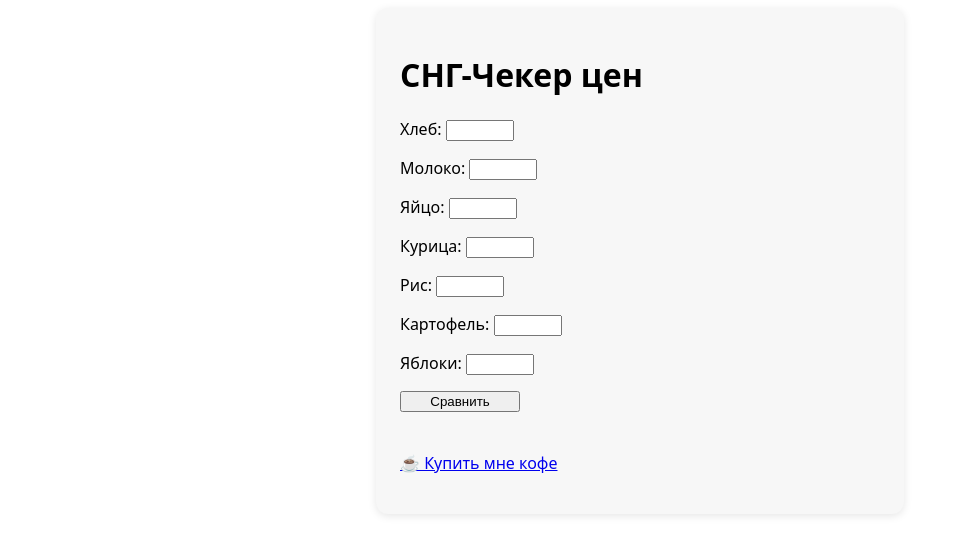
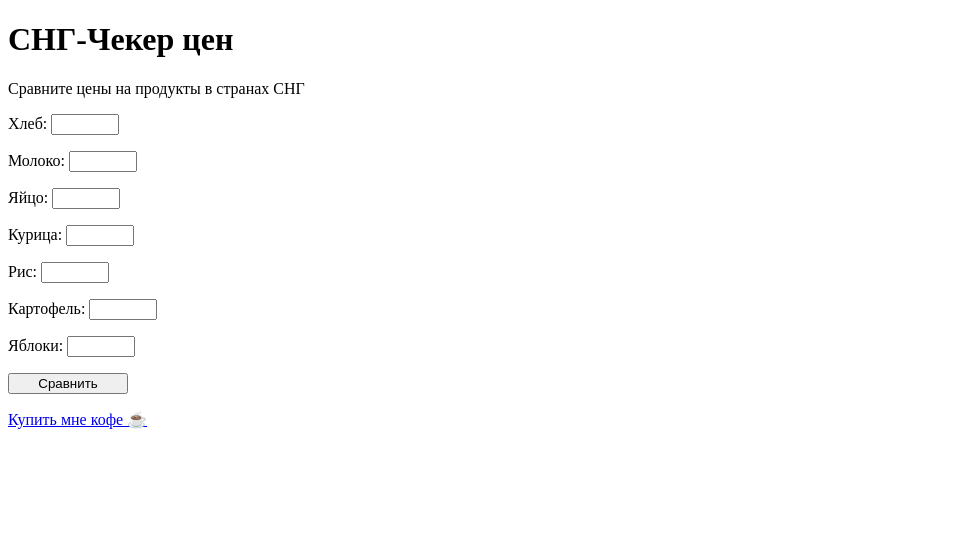
Before and after one commit to Strannik-Istiny/snag-checker1.0, a React (Vite) app: page / in a window 1280 px wide. Shown: the top 554 px of the page, without its empty margins (0-953 px from the left). Built offline with nearby package versions, Linux system fonts and the light colour scheme.

Commit message:
Update App.jsx

```diff
--- a/src/App.jsx
+++ b/src/App.jsx
@@ -1,32 +1,19 @@
 import React, { useState } from 'react';
-import BasketForm   from './components/BasketForm.jsx';
-import PriceTable   from './components/PriceTable.jsx';
+import BasketForm from './components/BasketForm';
+import PriceTable from './components/PriceTable';
 
 export default function App() {
   const [result, setResult] = useState(null);
 
   return (
-    <main style={{
-  padding: 24,
-  fontFamily: 'system-ui, sans-serif',
-  maxWidth: 480,
-  margin: '0 auto',
-  background: '#f7f7f7',
-  borderRadius: 12,
-  boxShadow: '0 2px 8px rgba(0,0,0,.1)'
-}}>
-      <h1>СНГ-Чекер цен</h1>
+    <>
+      <header>
+        <h1>СНГ-Чекер цен</h1>
+        <p>Сравните цены на продукты в странах СНГ</p>
+      </header>
       <BasketForm onResult={setResult} />
       {result && <PriceTable data={result} />}
-      <p style={{ marginTop: 40 }}>
-        <a
-          href="https://yoomoney.ru/to/4100111222333444"
-          target="_blank"
-          rel="noreferrer"
-        >
-          ☕ Купить мне кофе
-        </a>
-      </p>
-    </main>
+      <p><a href="https://yoomoney.ru/to/4100111222333444" target="_blank" rel="noreferrer">Купить мне кофе ☕</a></p>
+    </>
   );
 }
```
